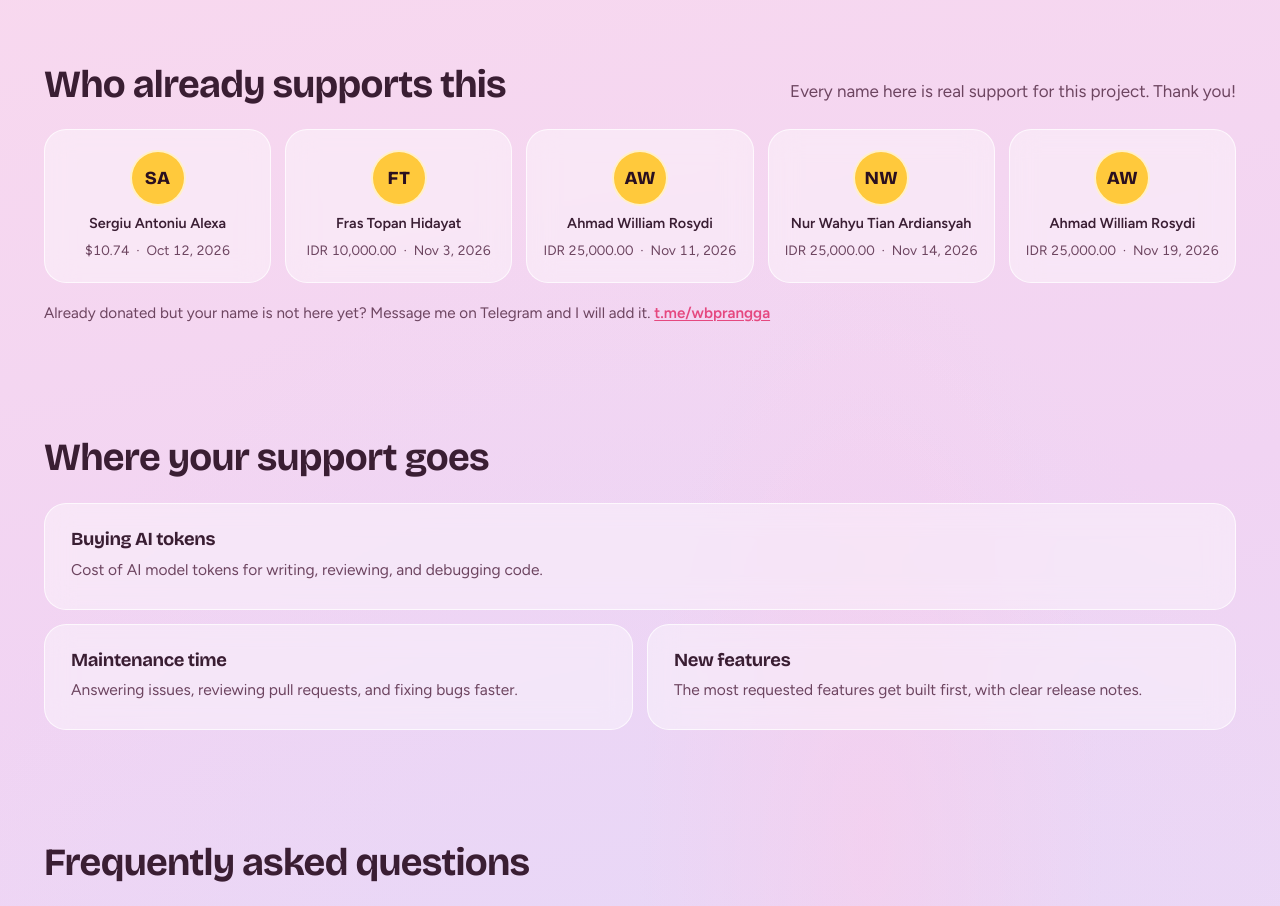
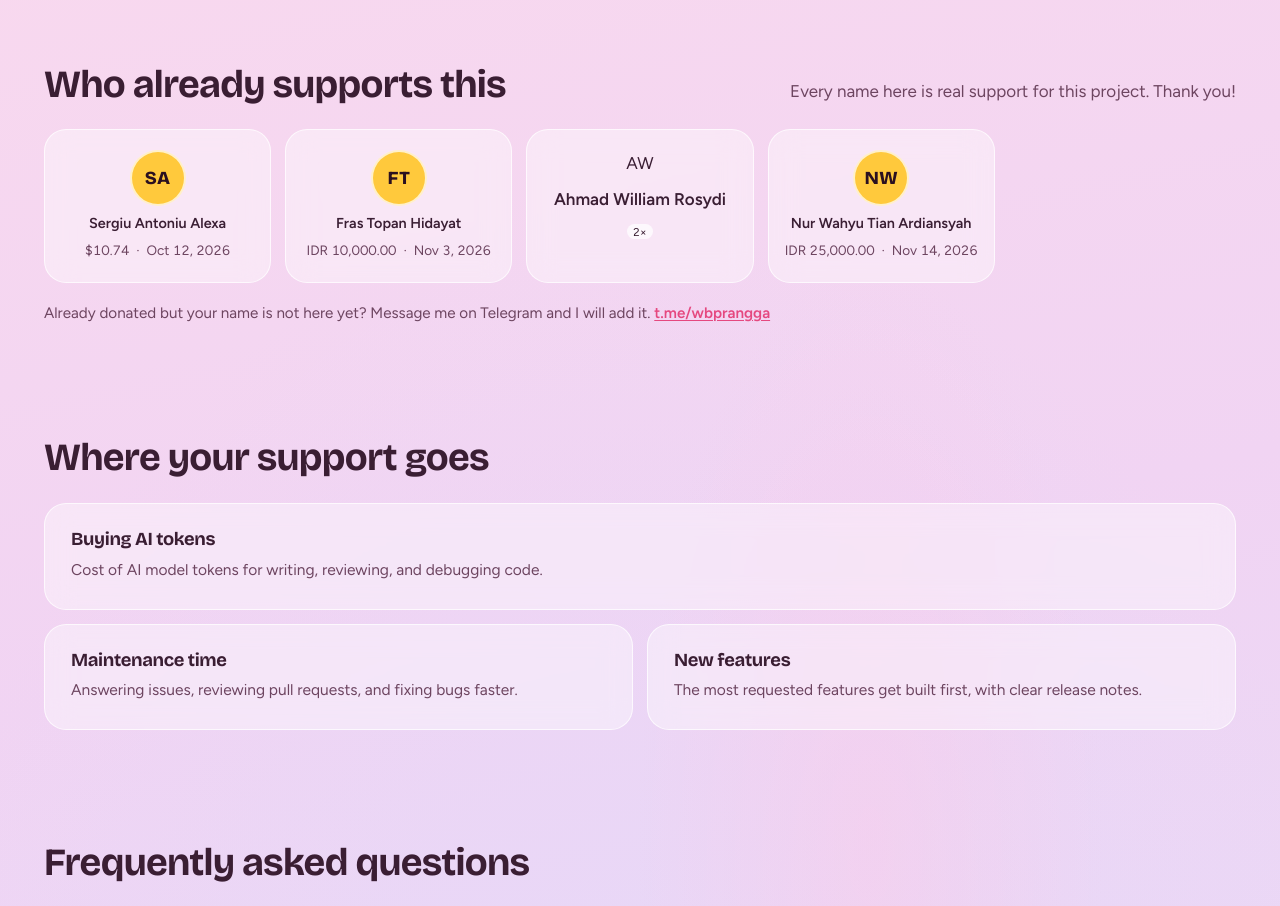
Before and after one commit to RanggaWbp/donasi, a plain HTML site: page index.html in a window 1280 px wide. Shown: the part 1780-2686 px from the top of the page. Drawn offline with nearby package versions, Linux system fonts and the light colour scheme.

Commit message:
sponsors: gabung per orang, kartu expandable lihat history donasi

```diff
--- a/index.html
+++ b/index.html
@@ -306,6 +306,15 @@ section[id],#support{scroll-margin-top:88px}
 .claim{margin:18px 0 0;color:var(--muted);font-size:.95rem}
 .claim a{color:var(--brand);font-weight:600;text-decoration:underline;text-underline-offset:2px;text-decoration-thickness:1px}
 .claim a:hover{color:var(--ink)}
+
+.donor{background:var(--glass);border:1px solid var(--glass-edge);border-radius:var(--r);
+  -webkit-backdrop-filter:var(--blur);backdrop-filter:var(--blur)}
+.donor-head{list-style:none;display:grid;place-items:center;gap:8px;padding:20px 12px;cursor:pointer}
+.donor-head::-webkit-details-marker{display:none}
+.donor-head small .count{background:var(--glass-edge);border-radius:999px;padding:.05em .6em;font-size:.8em}
+.donor-history{border-top:1px solid var(--glass-edge);margin:0 14px;padding:12px 0 16px;
+  display:grid;gap:6px;font-size:.85rem;color:var(--muted);font-variant-numeric:tabular-nums}
+.donor-history .row{display:flex;align-items:center;justify-content:center;gap:.5em;white-space:nowrap}
 
 /* pita fakta */
 
@@ -1041,10 +1050,19 @@ function renderWall(){
     return;
   }
   $("#sponsorHint").textContent = t("sponsorsThanks");
-  SPONSORS.forEach(s => {
-    const avatar = s.login
-      ? el("img", { src: "https://avatars.githubusercontent.com/" + s.login + "?s=80", alt: s.name })
-      : el("span", { class: "initials", "aria-hidden": "true", text: initials(s.name) });
+  // gabung per orang, history tetap utuh — kartu diklik untuk lihat riwayat
+  const groups = new Map();
+  for (const s of SPONSORS) {
+    const key = String(s.name).trim().toLowerCase();
+    if (!groups.has(key)) groups.set(key, { name: s.name, login: s.login, entries: [] });
+    groups.get(key).entries.push(s);
+  }
+  [...groups.values()].forEach(g => {
+    const avatar = g.login
+      ? el("img", { src: "https://avatars.githubusercontent.com/" + g.login + "?s=80", alt: g.name })
+      : el("span", { class: "initials", "aria-hidden": "true", text: initials(g.name) });
+    if (g.entries.length === 1) {
+      const s = g.entries[0];
       const meta = el("small", {});
       const parts = [];
       if (s.amount != null) parts.push(el("span", { class: "money", text: money(s.amount, s.currency) }));
@@ -1053,10 +1071,26 @@ function renderWall(){
         if (i) meta.append(el("span", { class: "sep", "aria-hidden": "true", text: "·" }));
         meta.append(p);
       });
-    box.append(el("div", { class: "avatar-cell" }, [
-      avatar,
-      el("span", { class: "who", text: s.name }),
-      meta
+      box.append(el("div", { class: "avatar-cell" }, [avatar, el("span", { class: "who", text: g.name }), meta]));
+      return;
+    }
+    const meta = el("small", {});
+    meta.append(el("span", { class: "count", text: g.entries.length + "×" }));
+    const his = el("div", { class: "donor-history" });
+    g.entries.forEach(e => {
+      const row = el("div", { class: "row" });
+      const hp = [];
+      if (e.amount != null) hp.push(el("span", { class: "money", text: money(e.amount, e.currency) }));
+      if (e.date) hp.push(el("span", { class: "when", text: shortDate(e.date) }));
+      hp.forEach((p, i) => {
+        if (i) row.append(el("span", { class: "sep", "aria-hidden": "true", text: "·" }));
+        row.append(p);
+      });
+      his.append(row);
+    });
+    box.append(el("details", { class: "donor" }, [
+      el("summary", { class: "donor-head" }, [avatar, el("span", { class: "who", text: g.name }), meta]),
+      his
     ]));
   });
   renderClaim();
```
Lines whose indentation alone changed are shown as unchanged.
